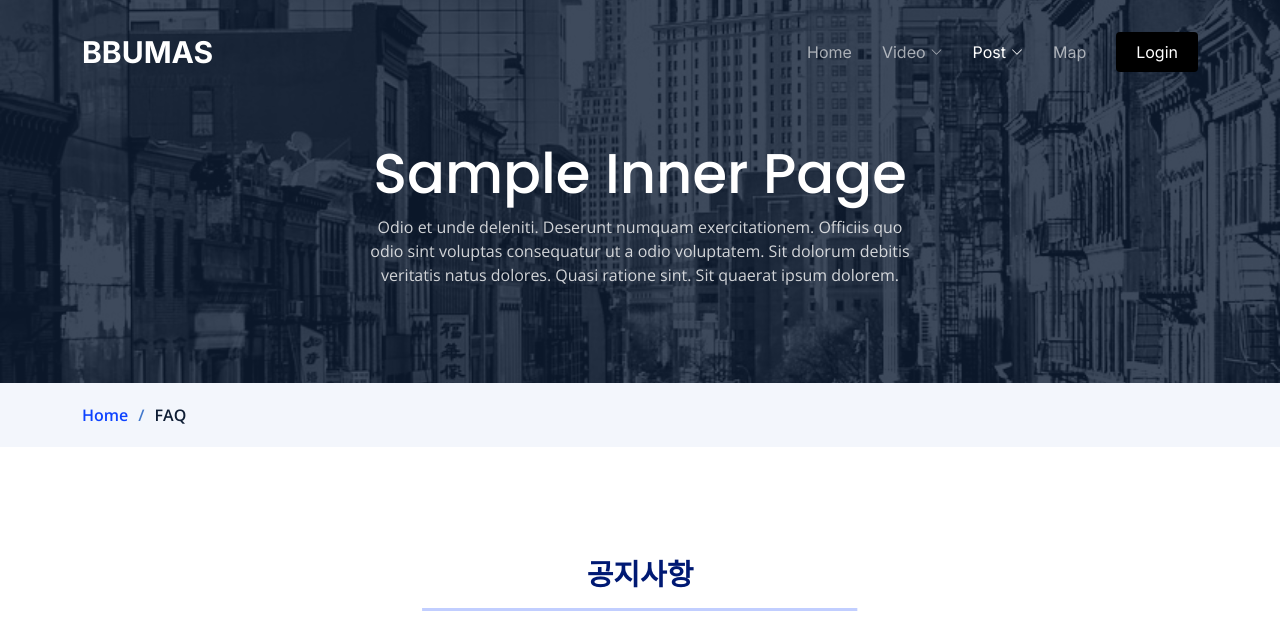
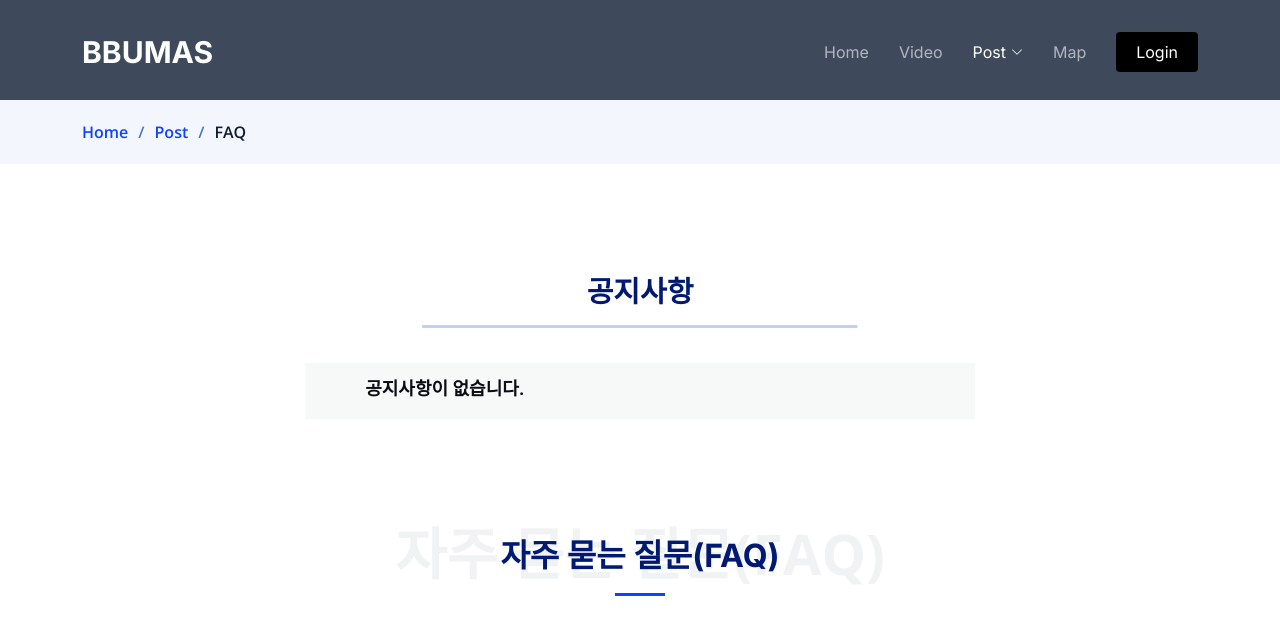
Before and after one commit to alfkalfk1234/BBUMAS_Aivle_3rd, a Django app: page /post/faq in a window 1280 px wide. Shown: the top 623 px of the page. Run offline with Django 4.2, Linux system fonts and the light colour scheme; some libraries are stand-ins or nearby versions.

Commit message:
header 제거

```diff
--- a/post/templates/post/faq.html
+++ b/post/templates/post/faq.html
@@ -56,12 +56,7 @@
       <nav id="navbar" class="navbar">
         <ul>
           <li><a href="/">Home</a></li>
-          <li class="dropdown"><a href="/video"><span>Video</span> <i class="bi bi-chevron-down dropdown-indicator"></i></a>
-            <ul>
-              <li><a href="/video">블랙박스 영상 업로드하기</a></li>
-              <li><a href="#">결과 확인하기</a></li>
-            </ul>
-          </li>
+          <li><a href="/video">Video</a></li>
           <li class="dropdown"><a href="/post" class="active"><span>Post</span> <i class="bi bi-chevron-down dropdown-indicator"></i></a>
             <ul>
               <li><a href="/post">신고 게시판 목록</a></li>
@@ -87,20 +82,15 @@
 
     <!-- ======= Breadcrumbs ======= -->
     <div class="breadcrumbs">
-      <div class="page-header d-flex align-items-center" style="background-image: url({%static 'assets/img/back1.jpg' %});">
+      <div class="short-page-header d-flex align-items-center">
         <div class="container position-relative">
-          <div class="row d-flex justify-content-center">
-            <div class="col-lg-6 text-center">
-              <h2>Sample Inner Page</h2>
-              <p>Odio et unde deleniti. Deserunt numquam exercitationem. Officiis quo odio sint voluptas consequatur ut a odio voluptatem. Sit dolorum debitis veritatis natus dolores. Quasi ratione sint. Sit quaerat ipsum dolorem.</p>
-            </div>
-          </div>
         </div>
       </div>
       <nav>
         <div class="container">
           <ol>
-            <li><a href="index.html">Home</a></li>
+            <li><a href="/">Home</a></li>
+            <li><a href="/post">Post</a></li>
             <li>FAQ</li>
           </ol>
         </div>
--- a/static/assets/css/main.css
+++ b/static/assets/css/main.css
@@ -1799,8 +1799,8 @@ section {
   padding: 40px;
   box-sizing: border-box;
   background-color: #f5f5f7;
-  margin-top: 70px;
-  margin-bottom: 150px;
+  margin-top: 100px;
+  margin-bottom: 140px;
   text-align: center;
 }
 .login-wrapper > h2{
@@ -1828,7 +1828,6 @@ section {
   color: #fff;
   font-size: 16px;
   background-color: #3a658a;
-  /* background-color: var(--color-secondary); */
   margin-top: 20px;
   margin-bottom: 12px;
 }
@@ -2281,7 +2280,7 @@ a.join-label:hover{
 video.html
 */
 #file-table{
-  margin-top: 20px;
+  margin-top: 50px;
   position: relative;
   left: 50%;
   transform: translate(-50%);
@@ -2353,7 +2352,7 @@ video.html
   margin-top: 70px;
   width: 600px;
   cursor: pointer;
-  margin-bottom: 20px;
+  margin-bottom: 50px;
 
   height: 50px;
   color: #fff;
```
Also changed, not shown: join/templates/join/join.html (+4 -7 lines), login/templates/login/get-a-quote.html (+2 -6 lines), map/templates/map/map.html (+12 -4 lines), post/templates/post/post.html (+5 -13 lines), post/templates/post/post_detail.html (+4 -9 lines), post/templates/post/service-details.html (+1 -7 lines), video/templates/video/video.html (+1 -9 lines), video/templates/video/video_result.html (+10 -2 lines).
